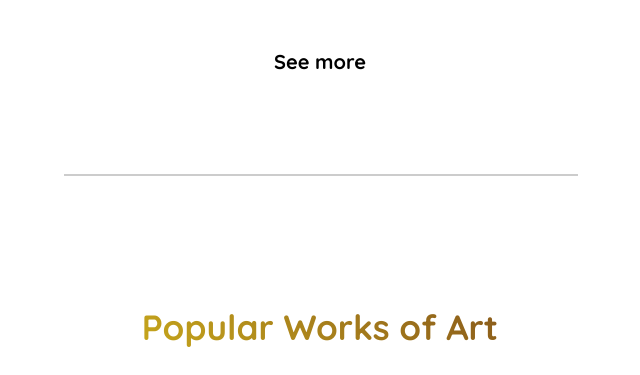
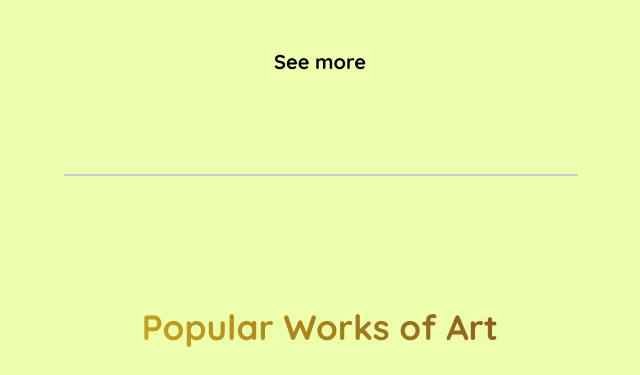
Before and after one commit to Bhavarth005/ShreeKrishnaArt, a PHP site: page / in a window 1280 px wide. Shown: the part 1353-1728 px from the top of the page, without its empty margins (320-960 px from the left). Run offline with PHP 8.4, Linux system fonts and the light colour scheme.

Commit message:
added bg color

```diff
--- a/css/base.css
+++ b/css/base.css
@@ -4,10 +4,12 @@
     --light-gold: #C6A61C;
     --dark-gold: #8A5B1B;
     --light-green: #92F217;
+    --lime-yellow: rgba(200, 255, 0, 0.322);
 }
 
 html{
     scroll-behavior: smooth;
+    background-color: var(--lime-yellow);
 }
 hr{
     border: 1px solid #ccc;
```
